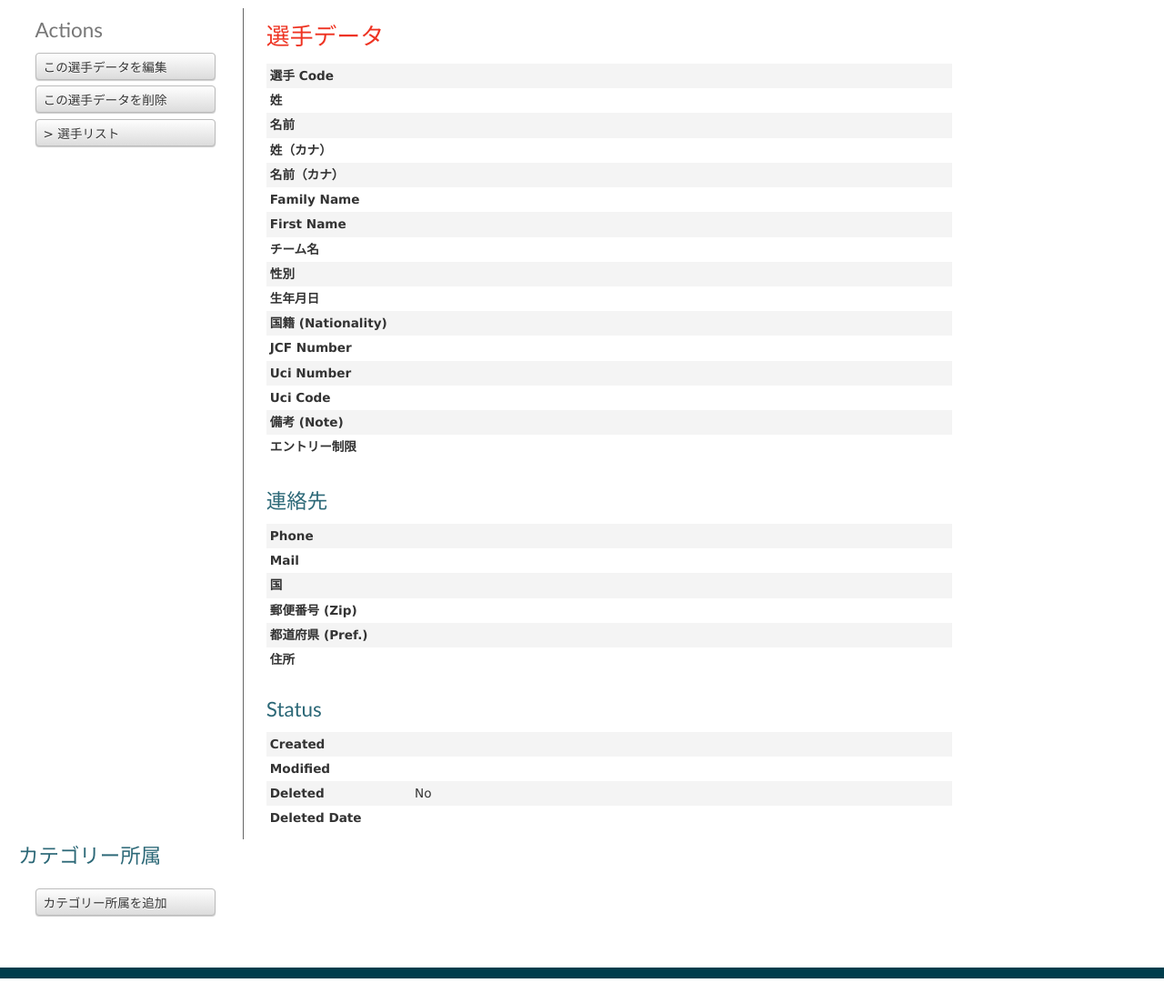
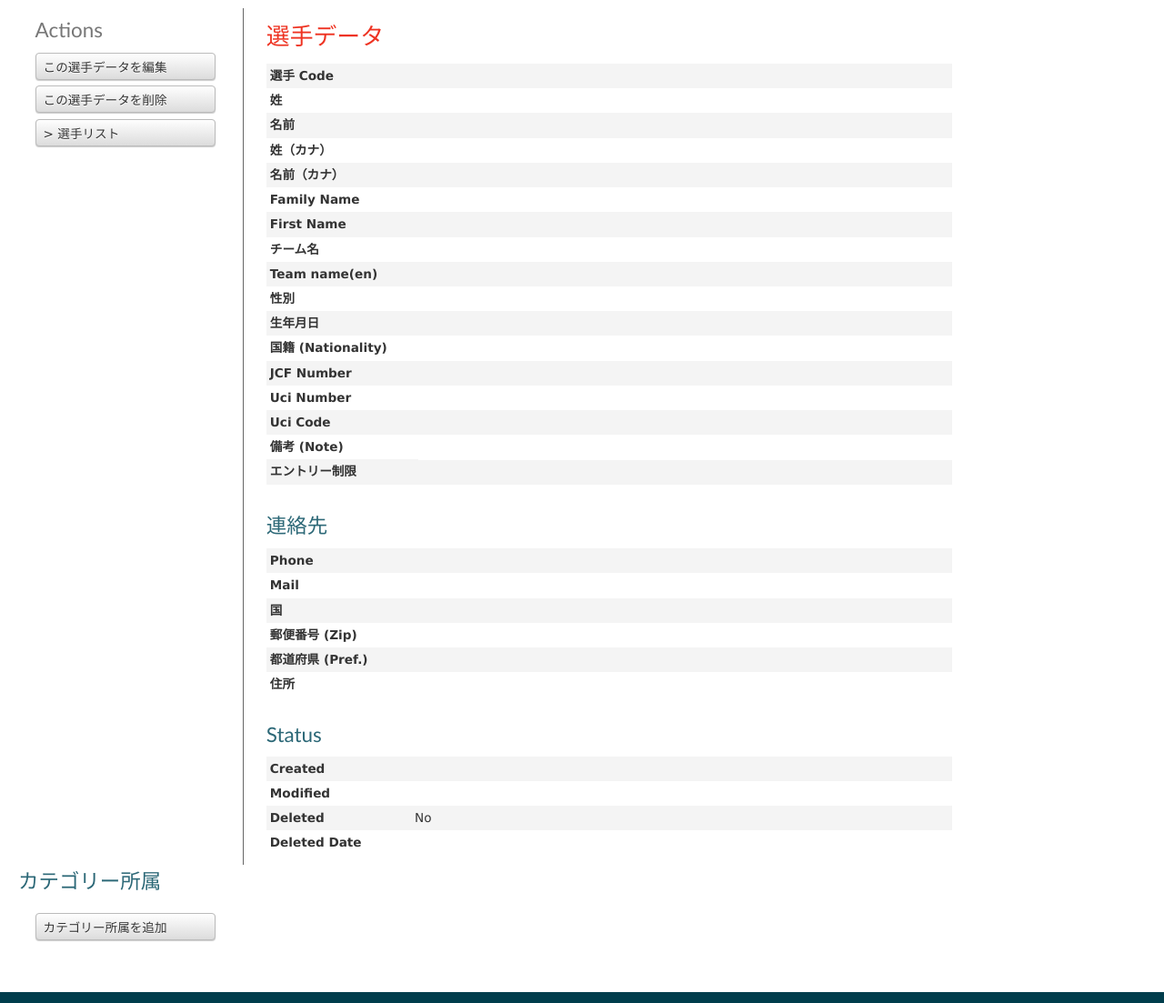
Before and after one commit to cyclox-dev/cyclox2web, a CakePHP app: the page made by app/View/Racers/view.ctp in a window 1280 px wide. Shown: the part 82-1185 px from the top of the page at 91% size. Before the commit the page ends 1158 px from the top, so only its background shows below. Run offline with PHP 8.4 and a stand-in for CakePHP, Linux system fonts and the light colour scheme; the template is opened without the code that fills it, so the values that code supplies are empty; some libraries are stand-ins or nearby versions.

Commit message:
英語チーム名 racer.team_en に対する処理を整備

```diff
--- a/app/View/Racers/add.ctp
+++ b/app/View/Racers/add.ctp
@@ -24,6 +24,7 @@
 		echo $this->Form->input('family_name_en', array('type' => 'text', 'label' => 'Family Name'));
 		echo $this->Form->input('first_name_en', array('type' => 'text', 'label' => 'First Name'));
 		echo $this->Form->input('team', array('label' => 'チーム名'));
+		echo $this->Form->input('team_en', array('label' => 'Team name(en)'));
 		echo $this->Form->input('gender', array('options'=> $genderArr, 'label' => '性別'));
 		echo $this->Form->input('birth_date', array(
 			'label' => '生年月日',
--- a/app/View/Racers/edit.ctp
+++ b/app/View/Racers/edit.ctp
@@ -24,6 +24,7 @@
 		echo $this->Form->input('family_name_en', array('type' => 'text', 'label' => 'Family Name'));
 		echo $this->Form->input('first_name_en', array('type' => 'text', 'label' => 'First Name'));
 		echo $this->Form->input('team', array('label' => 'チーム名'));
+		echo $this->Form->input('team_en', array('label' => 'Team name(en)'));
 		echo $this->Form->input('gender', array('options'=> $genderArr, 'label' => '性別'));
 		echo $this->Form->input('birth_date', array(
 			'label' => '生年月日',
--- a/app/View/Racers/view.ctp
+++ b/app/View/Racers/view.ctp
@@ -43,6 +43,11 @@
 		<dt><?php echo __('チーム名'); ?></dt>
 		<dd>
 			<?php echo h($racer['Racer']['team']); ?>
+			&nbsp;
+		</dd>
+		<dt><?php echo __('Team name(en)'); ?></dt>
+		<dd>
+			<?php echo h($racer['Racer']['team_en']); ?>
 			&nbsp;
 		</dd>
 		<dt><?php echo __('性別'); ?></dt>
--- a/doc/er_master/cyclox2ER.sql
+++ b/doc/er_master/cyclox2ER.sql
@@ -2,8 +2,8 @@ SET SESSION FOREIGN_KEY_CHECKS=0;
 
 /* Drop Tables */
 
+DROP TABLE IF EXISTS category_racers;
 DROP TABLE IF EXISTS category_races_categories;
-DROP TABLE IF EXISTS category_racers;
 DROP TABLE IF EXISTS categories;
 DROP TABLE IF EXISTS category_groups;
 DROP TABLE IF EXISTS time_records;
@@ -346,6 +346,7 @@ CREATE TABLE racers
 	first_name_kana varchar(255) BINARY NOT NULL,
 	first_name_en varchar(255) BINARY NOT NULL,
 	team varchar(255) BINARY,
+	team_en varchar(255) BINARY,
 	gender tinyint NOT NULL,
 	birth_date date,
 	-- JPN など
```
Also changed, not shown: 1 other file.
